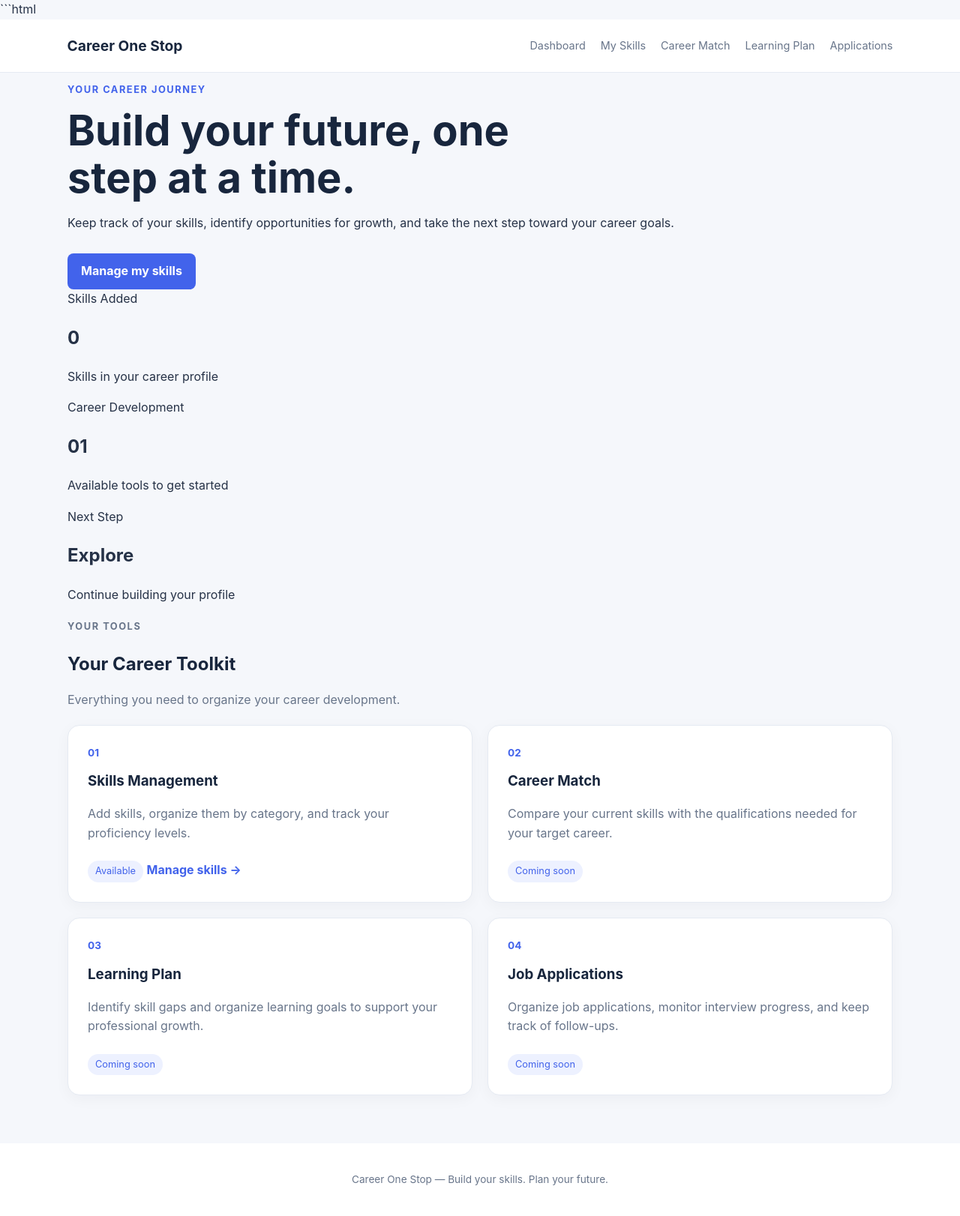
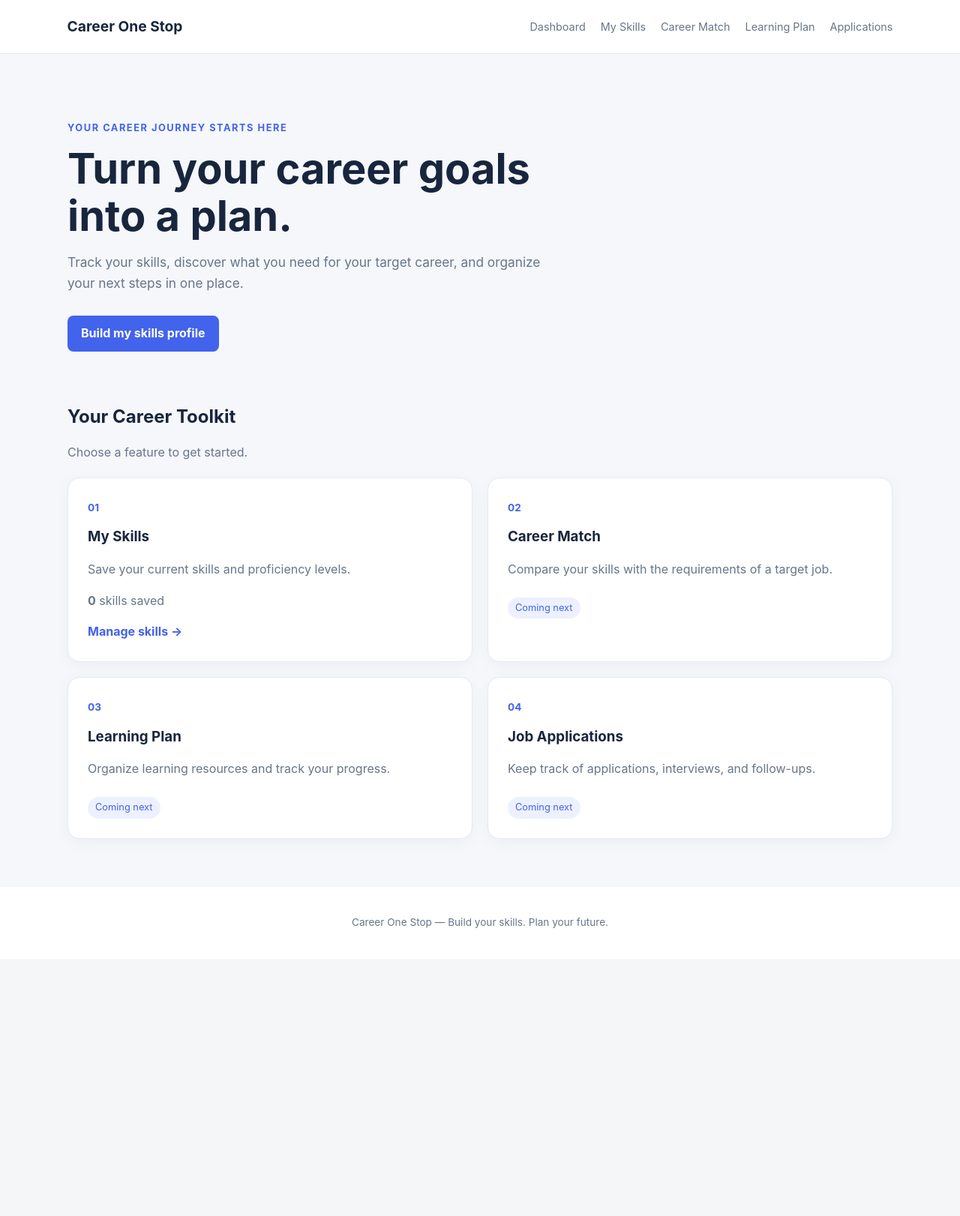
Before and after one commit to tooflykayy/career-one-stop, a Flask app: page / in a window 1280 px wide. Shown: the whole page at 75% size. After the commit the page ends 1238 px from the top, so only its background shows below. Run offline with Flask 3, Linux system fonts and the light colour scheme; data that the repository does not hold is empty.

Commit message:
Refactor dashboard HTML structure and content

````diff
--- a/templates/dashboard.html
+++ b/templates/dashboard.html
@@ -1,100 +1,51 @@
-```html
 {% extends "base.html" %}
 
 {% block title %}Dashboard | Career One Stop{% endblock %}
 
 {% block content %}
-
-<section class="dashboard-welcome">
-    <div>
-        <p class="eyebrow">YOUR CAREER JOURNEY</p>
-        <h1>Build your future, one step at a time.</h1>
-        <p>
-            Keep track of your skills, identify opportunities for growth,
-            and take the next step toward your career goals.
-        </p>
-        <a class="primary-button" href="{{ url_for('skills') }}">
-            Manage my skills
-        </a>
-    </div>
+<section class="hero">
+    <p class="eyebrow">YOUR CAREER JOURNEY STARTS HERE</p>
+    <h1>Turn your career goals into a plan.</h1>
+    <p class="hero-text">
+        Track your skills, discover what you need for your target career,
+        and organize your next steps in one place.
+    </p>
+    <a class="primary-button" href="{{ url_for('skills') }}">Build my skills profile</a>
 </section>
 
-<section class="dashboard-summary">
-    <article class="summary-card">
-        <span class="summary-label">Skills Added</span>
-        <h2>{{ skills|length }}</h2>
-        <p>Skills in your career profile</p>
+<section class="section-heading">
+    <h2>Your Career Toolkit</h2>
+    <p>Choose a feature to get started.</p>
+</section>
+
+<section class="feature-grid">
+    <article class="feature-card">
+        <span class="card-number">01</span>
+        <h3>My Skills</h3>
+        <p>Save your current skills and proficiency levels.</p>
+        <p><strong>{{ skills|length }}</strong> skills saved</p>
+        <a class="text-link" href="{{ url_for('skills') }}">Manage skills →</a>
     </article>
 
-    <article class="summary-card">
-        <span class="summary-label">Career Development</span>
-        <h2>01</h2>
-        <p>Available tools to get started</p>
+    <article class="feature-card" id="career-match">
+        <span class="card-number">02</span>
+        <h3>Career Match</h3>
+        <p>Compare your skills with the requirements of a target job.</p>
+        <span class="status">Coming next</span>
     </article>
 
-    <article class="summary-card">
-        <span class="summary-label">Next Step</span>
-        <h2>Explore</h2>
-        <p>Continue building your profile</p>
+    <article class="feature-card" id="learning-plan">
+        <span class="card-number">03</span>
+        <h3>Learning Plan</h3>
+        <p>Organize learning resources and track your progress.</p>
+        <span class="status">Coming next</span>
+    </article>
+
+    <article class="feature-card" id="applications">
+        <span class="card-number">04</span>
+        <h3>Job Applications</h3>
+        <p>Keep track of applications, interviews, and follow-ups.</p>
+        <span class="status">Coming next</span>
     </article>
 </section>
-
-<section class="dashboard-section">
-    <div class="section-heading">
-        <div>
-            <p class="eyebrow">YOUR TOOLS</p>
-            <h2>Your Career Toolkit</h2>
-            <p>Everything you need to organize your career development.</p>
-        </div>
-    </div>
-
-    <section class="feature-grid">
-
-        <article class="feature-card">
-            <span class="card-number">01</span>
-            <h3>Skills Management</h3>
-            <p>
-                Add skills, organize them by category, and track
-                your proficiency levels.
-            </p>
-            <span class="status available">Available</span>
-            <a class="text-link" href="{{ url_for('skills') }}">
-                Manage skills →
-            </a>
-        </article>
-
-        <article class="feature-card">
-            <span class="card-number">02</span>
-            <h3>Career Match</h3>
-            <p>
-                Compare your current skills with the qualifications
-                needed for your target career.
-            </p>
-            <span class="status">Coming soon</span>
-        </article>
-
-        <article class="feature-card">
-            <span class="card-number">03</span>
-            <h3>Learning Plan</h3>
-            <p>
-                Identify skill gaps and organize learning goals
-                to support your professional growth.
-            </p>
-            <span class="status">Coming soon</span>
-        </article>
-
-        <article class="feature-card">
-            <span class="card-number">04</span>
-            <h3>Job Applications</h3>
-            <p>
-                Organize job applications, monitor interview
-                progress, and keep track of follow-ups.
-            </p>
-            <span class="status">Coming soon</span>
-        </article>
-
-    </section>
-</section>
-
 {% endblock %}
-```
````
